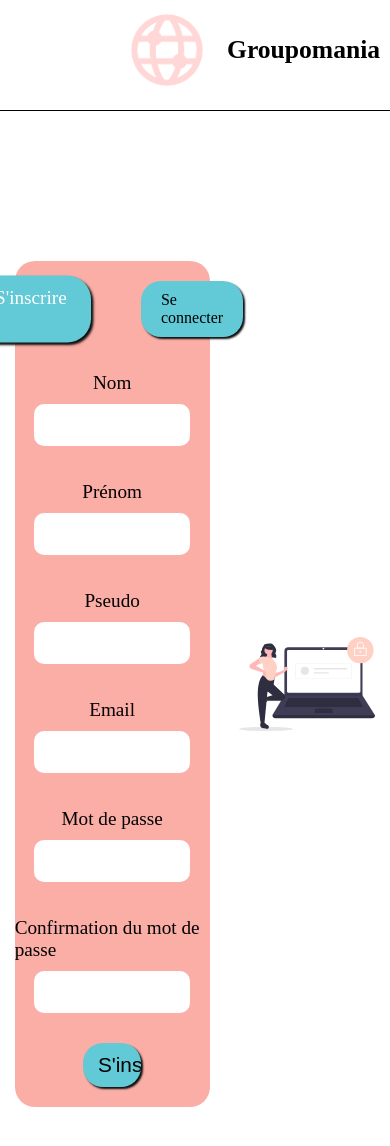
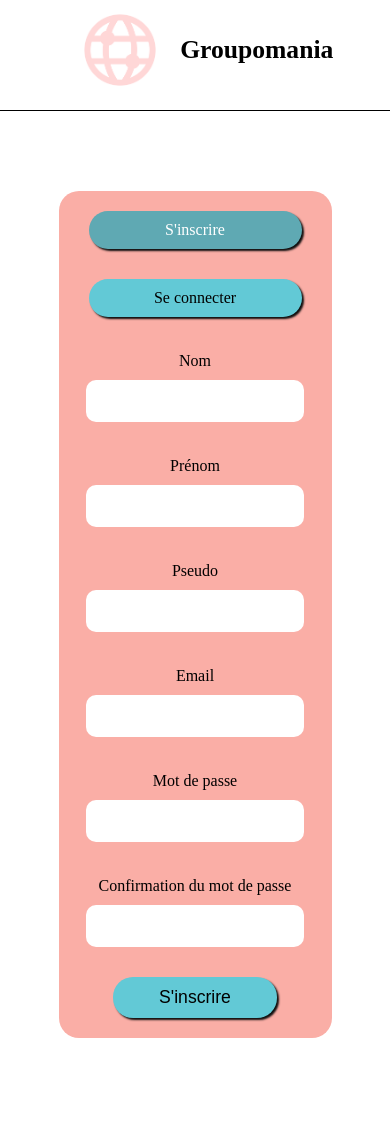
Before and after one commit to Dylan-Marty99/MartyDylan_7_30112021, a React (Create React App) app in the folder frontend/: page /connection in a window 390 px wide. Shown: the top 1146 px of the page. Built offline with nearby package versions, Linux system fonts and the light colour scheme.

Commit message:
Suite media queries

```diff
--- a/frontend/src/styles/components/_log.scss
+++ b/frontend/src/styles/components/_log.scss
@@ -2,10 +2,16 @@
     background: rgb(250, 174, 166);
     width: 50%;
     border-radius: 20px;
+    @include large-smartphone {
+        width: 70%;
+    }
 
     ul {
         display: flex;
         justify-content: center;
+        @include smartphone {
+            flex-direction: column;
+        }
     }
 
     li {
@@ -16,6 +22,9 @@
          box-shadow: 2px 2px 2px rgb(14, 14, 14);
          cursor: pointer;
          transition: .2s;
+         @include smartphone {
+             text-align: center;
+         }
     }
 
     li:hover {
@@ -25,6 +34,10 @@
     .active-btn {
         color: white;
         transform: scale(1.2);
+        @include smartphone {
+            transform: none;
+            background:rgb(95, 169, 179);
+        }
     }
 
     form {
@@ -38,6 +51,9 @@
     label {
         margin: 25px auto 0 ;
         font-size: 1.2rem;
+        @include smartphone {
+            font-size: 1rem;
+        }
     }
 
     input[type="text"], input[type="password"] {
@@ -49,15 +65,19 @@
     }
 
     input[type="submit"] {
-        width: 30%;
+        width: 40%;
         background: rgb(98, 201, 214);
         margin: 20px auto;
         padding: 10px 15px;
         border-radius: 20px;
         box-shadow: 2px 2px 2px rgb(14, 14, 14);
-        font-size: 1.3rem;
+        font-size: 1.2rem;
         cursor: pointer;
         transition: .2s;
+        @include smartphone {
+            width: 60%;
+            font-size: 1.1rem;
+        }
     }
 
     input[type="submit"]:hover {
--- a/frontend/src/styles/components/_navbar.scss
+++ b/frontend/src/styles/components/_navbar.scss
@@ -10,6 +10,9 @@
         @include large-smartphone {
             margin: 0 auto 0 30%;
         }
+        @include smartphone {
+            margin: 0 auto 0 18%;
+        }
     }
 
     img {
--- a/frontend/src/styles/pages/_connection.scss
+++ b/frontend/src/styles/pages/_connection.scss
@@ -3,6 +3,9 @@
         display: flex;
         justify-content: space-around;
         margin: 150px 0;
+        @include large-smartphone {
+            margin-top: 80px;
+        }
     }
 
     .img-container {
@@ -12,5 +15,8 @@
         & img {
             width: 100%;
         }
+        @include large-smartphone {
+            display: none;
+        }
     }
 }
```
